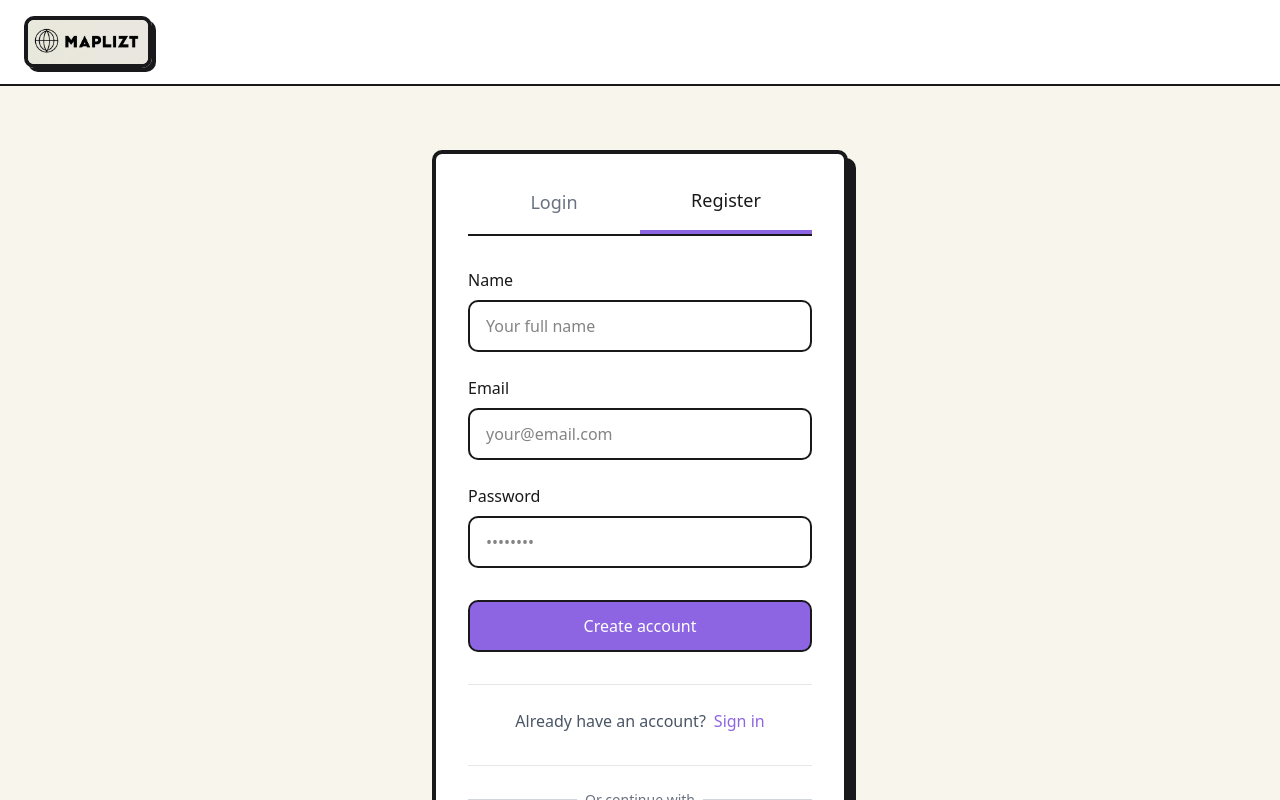
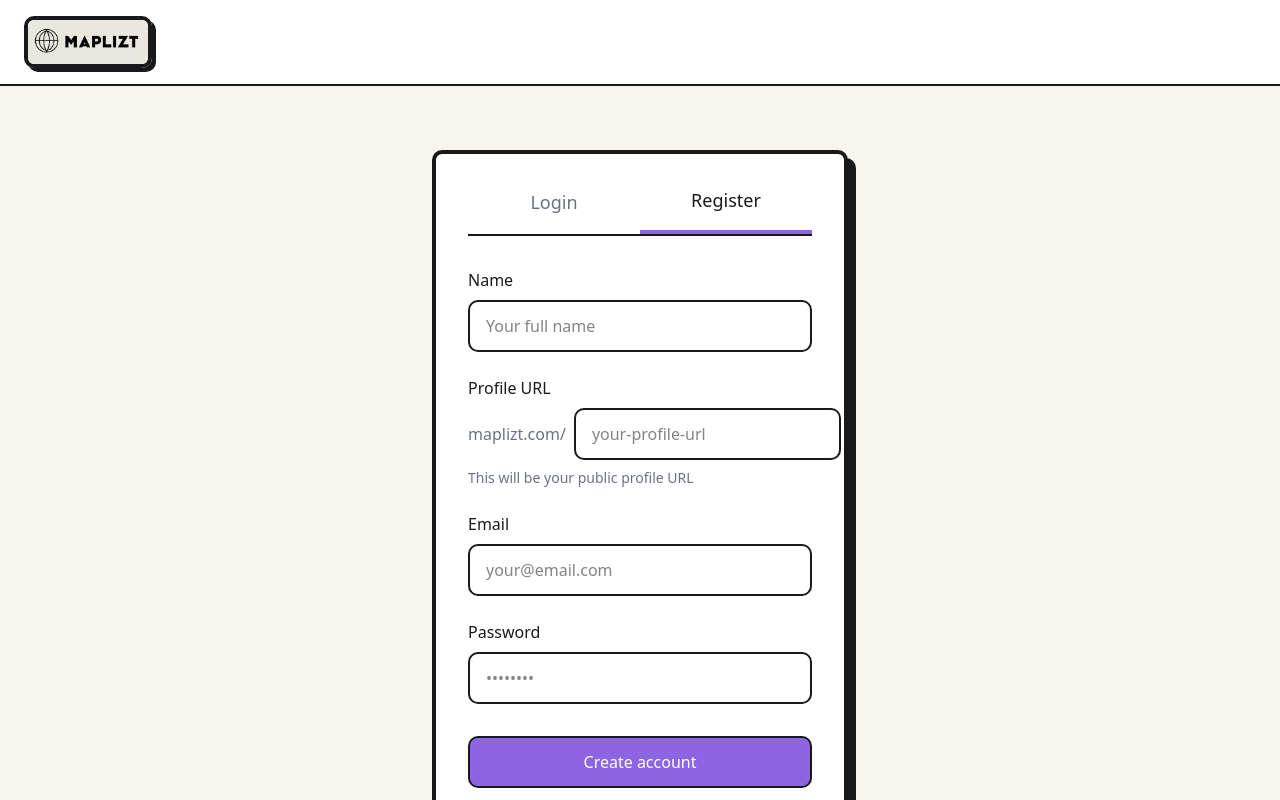
Before and after one commit to krzysiekprzekwas/maplizt, a Next.js app: page /signup in a window 1280 px wide. Both pictures are taken after a click on the button "Register". Shown: the top 800 px of the page. Built offline with nearby package versions, Linux system fonts and the light colour scheme; no server answers.

Commit message:
More streamlined onboarding

```diff
--- /dev/null
+++ b/app/api/auth/callback/route.ts
@@ -0,0 +1,77 @@
+import { createServerClient } from '@supabase/ssr';
+import { NextRequest, NextResponse } from 'next/server';
+import { createInfluencerProfile } from '@/lib/db';
+
+export async function GET(req: NextRequest) {
+  const requestUrl = new URL(req.url);
+  const code = requestUrl.searchParams.get('code');
+
+  if (code) {
+    // Get cookies from request headers
+    const cookieHeader = req.headers.get('cookie') || '';
+    const cookieMap: Record<string, string> = {};
+
+    // Parse cookies from header
+    cookieHeader.split(';').forEach(cookie => {
+      const [name, ...rest] = cookie.split('=');
+      if (name) {
+        cookieMap[name.trim()] = rest.join('=').trim();
+      }
+    });
+
+    // Create a response to store cookies
+    const res = NextResponse.redirect(new URL('/dashboard', requestUrl.origin));
+
+    // Create Supabase client
+    const supabase = createServerClient(
+      process.env.NEXT_PUBLIC_SUPABASE_URL!,
+      process.env.NEXT_PUBLIC_SUPABASE_ANON_KEY!,
+      {
+        cookies: {
+          get(name: string) {
+            return cookieMap[name];
+          },
+          set(name: string, value: string, options: any) {
+            res.cookies.set({ name, value, ...options });
+          },
+          remove(name: string, options: any) {
+            res.cookies.set({ name, value: '', ...options });
+          }
+        }
+      }
+    );
+
+    // Exchange the code for a session
+    const { data: { user } } = await supabase.auth.exchangeCodeForSession(code);
+
+    if (user) {
+      // Get user metadata
+      const { full_name, slug } = user.user_metadata;
+
+      if (full_name && slug) {
+        try {
+          // Generate handle from name (lowercase, replace spaces with underscores)
+          const handle = full_name.toLowerCase().replace(/\s+/g, '_');
+
+          // Create influencer profile
+          await createInfluencerProfile(user.id, {
+            name: full_name,
+            slug: slug,
+            handle: handle,
+            description: '',
+            profile_image: ''
+          });
+        } catch (error) {
+          console.error('Error creating influencer profile:', error);
+          // Continue with redirect even if profile creation fails
+          // The user can create their profile later from the dashboard
+        }
+      }
+    }
+
+    return res;
+  }
+
+  // If no code, redirect to dashboard
+  return NextResponse.redirect(new URL('/dashboard', requestUrl.origin));
+}
--- a/app/signup/page.tsx
+++ b/app/signup/page.tsx
@@ -11,6 +11,7 @@ export default function SignupPage() {
   const [email, setEmail] = useState("");
   const [password, setPassword] = useState("");
   const [name, setName] = useState("");
+  const [slug, setSlug] = useState("");
   const [loading, setLoading] = useState(false);
   const [error, setError] = useState("");
   const [successMessage, setSuccessMessage] = useState("");
@@ -43,7 +44,8 @@ export default function SignupPage() {
           password,
           options: {
             data: {
-              full_name: name
+              full_name: name,
+              slug: slug
             },
           },
         });
@@ -65,7 +67,7 @@ export default function SignupPage() {
       const { error } = await supabase.auth.signInWithOAuth({
         provider,
         options: {
-          redirectTo: `${window.location.origin}/auth/callback`,
+          redirectTo: `${window.location.origin}/api/auth/callback`,
         },
       });
 
@@ -119,6 +121,7 @@ export default function SignupPage() {
 
           <form onSubmit={handleSubmit}>
             {!isLogin && (
+              <>
                 <div className="mb-6">
                   <label
                     htmlFor="name"
@@ -136,6 +139,31 @@ export default function SignupPage() {
                     required={!isLogin}
                   />
                 </div>
+
+                <div className="mb-6">
+                  <label
+                    htmlFor="slug"
+                    className="block text-[#19191b] font-medium mb-2"
+                  >
+                    Profile URL
+                  </label>
+                  <div className="flex items-center">
+                    <span className="text-gray-500 mr-2">maplizt.com/</span>
+                    <input
+                      id="slug"
+                      type="text"
+                      value={slug}
+                      onChange={(e) => setSlug(e.target.value.toLowerCase().replace(/[^a-z0-9-]/g, ''))}
+                      className="flex-grow px-4 py-3 rounded-lg border-2 border-[#19191b] focus:outline-none focus:ring-2 focus:ring-[#8d65e3]/50"
+                      placeholder="your-profile-url"
+                      required={!isLogin}
+                    />
+                  </div>
+                  <p className="mt-2 text-sm text-gray-500">
+                    This will be your public profile URL
+                  </p>
+                </div>
+              </>
             )}
 
             <div className="mb-6">
```
Lines whose indentation alone changed are shown as unchanged.
